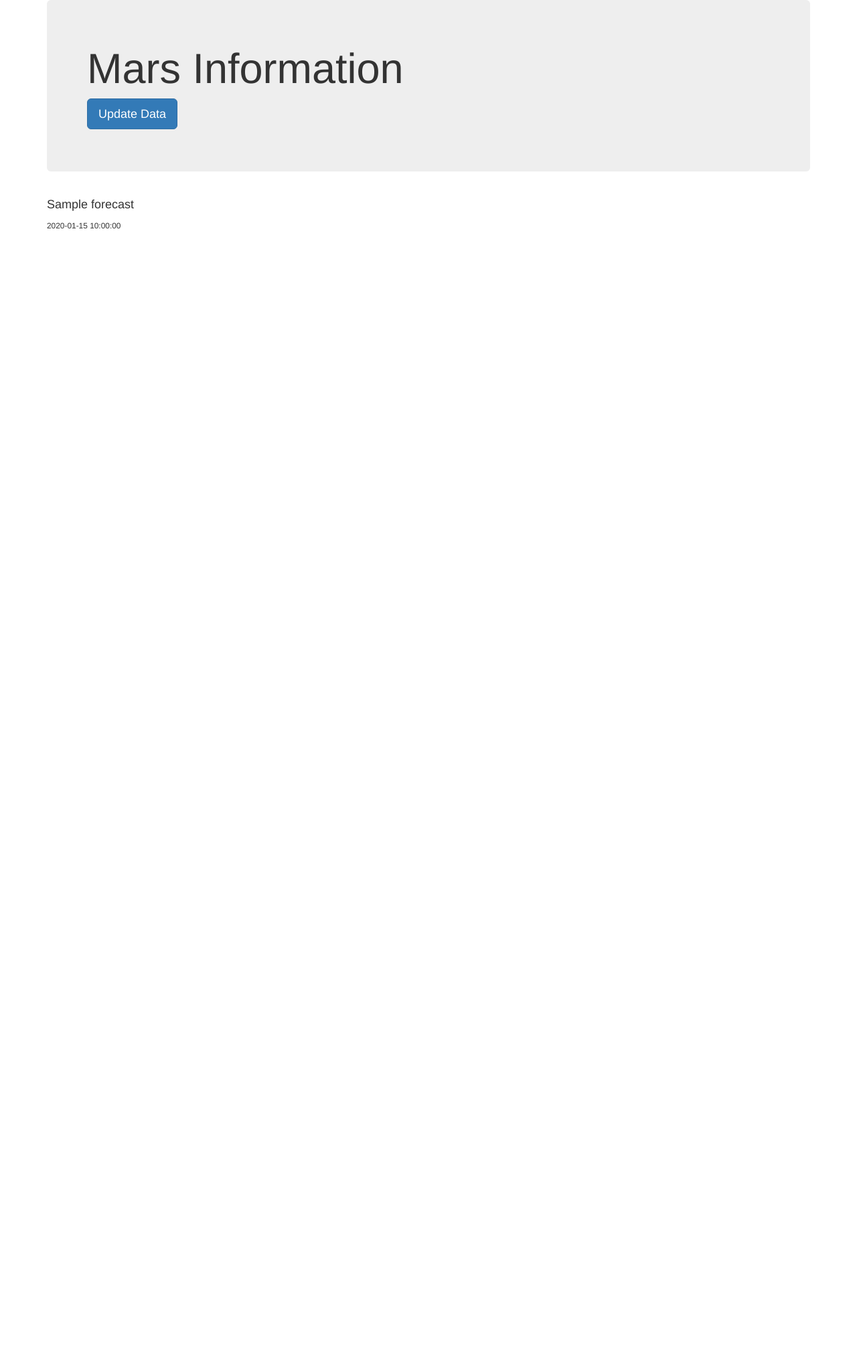
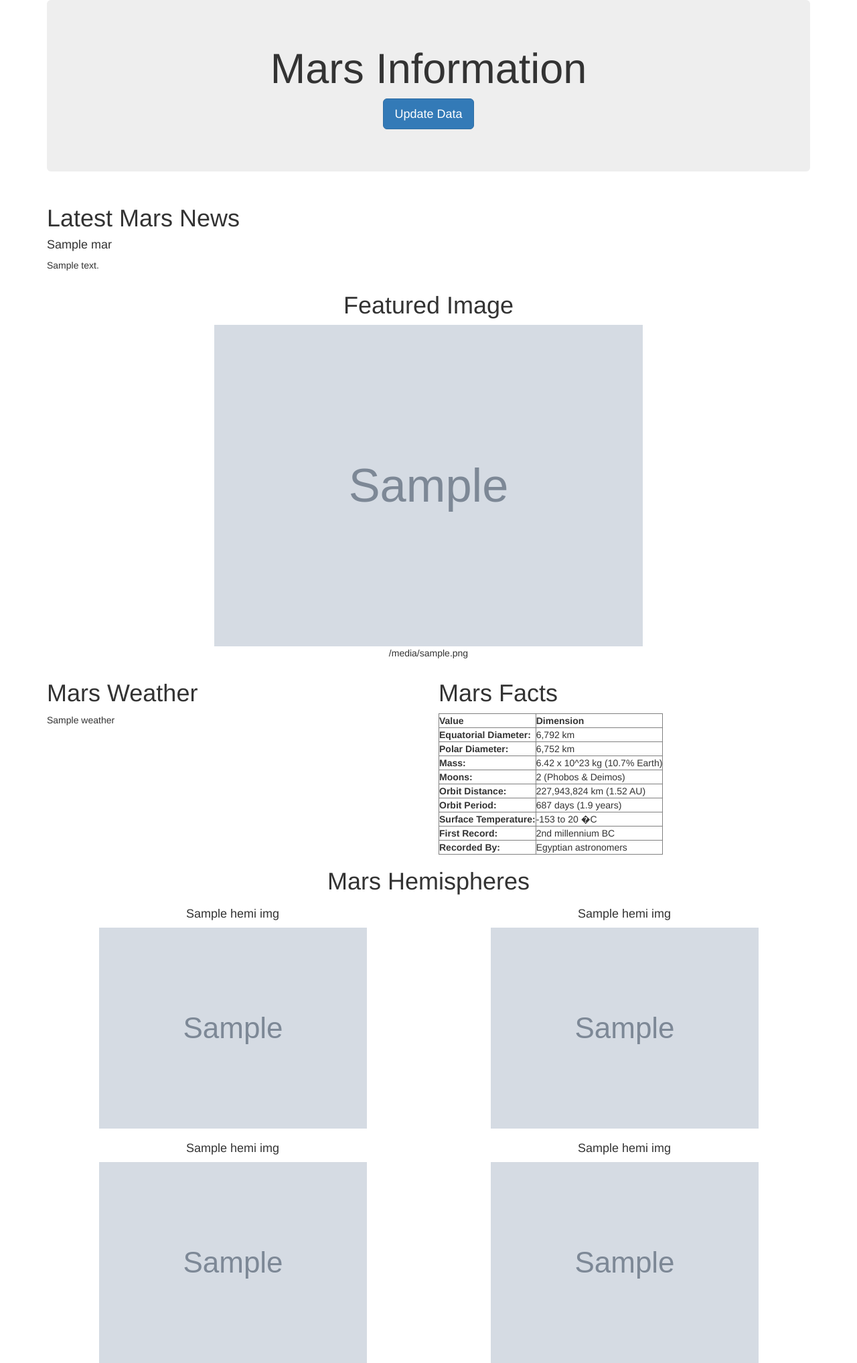
Before and after one commit to llreber/MarsProject, a Flask app: template templates/index.html in a window 1280 px wide. Shown: the whole page at 67% size. Before the commit the page ends 342 px from the top, so only its background shows below. Run offline with Flask 2, Linux system fonts and the light colour scheme; the template is opened without the code that fills it: most values are stand-ins (such as "Sample title", 1, 10 or a date in 2020); grey boxes marked "Sample" are stand-in pictures; some libraries are stand-ins or nearby versions.

Commit message:
final homework

```diff
--- a/app.py
+++ b/app.py
@@ -30,8 +30,6 @@ def scrape():
     # Store results into a dictionary
     mars.update({}, mars_data, upsert=True)
 
-    # Insert forecast into database
-
     # Redirect back to home page
     return redirect("/", code=302)
 
--- a/templates/index.html
+++ b/templates/index.html
@@ -12,21 +12,118 @@
 <body>
 
     <div class="container">
-        <div class="jumbotron">
-            <h1>Mars Information</h1>
+        <div class="jumbotron text-center">
+                <h1>Mars Information</h1>
+                <p><a class="btn btn-primary btn-lg" href="/scrape" role="button">Update Data</a></p>
+        </div>
+        <!-- display the latest Mars news from the scrape function -->
+        <div class="row">
+            <div class="col-md-12">
+                <h1 class="heading">Latest Mars News</h1>
+                <h4 class="heading">{{mars.title}}</h4>
+                <p>{{mars.body}}</p>
+            </div>
+        </div>
 
-            <!-- Create a button to trigger the scrape -->
-            <p><a class="btn btn-primary btn-lg" href="/scrape" role="button">Update Data</a></p>
+        <!-- display the featured image scraped from the JPL website -->
+        <div class="row text-center">
+            <div class="col-md-12">
+                <h1 class="heading">Featured Image</h1>
+                <img width="640" src={{mars.feat_img}} alt="featured image"/>
+                <p>{{mars.feat_img}}</p>
+             </div>
+        </div>
+
+        <!-- display the latest Mars weather tweet on left half of page -->
+        <div class="row">
+            <div class="col-md-6">
+                <h1 class="heading">Mars Weather</h1>
+                <p>{{mars.weather}}</p>
+             </div>
+
+            <!-- display the Mars facts table of the right half of page -->
+             <div class="col-md-6">
+                 <h1>Mars Facts</h1>
+                <table border="1" class="dataframe">
+                    <thead>
+                      <tr style="text-align: right;">
+                        <th>Value</th>
+                        <th>Dimension</th>
+                      </tr>
+                    </thead>
+                    <tbody>
+                      <tr>
+                        <th>Equatorial Diameter:</th>
+                        <td>6,792 km</td>
+                      </tr>
+                      <tr>
+                        <th>Polar Diameter:</th>
+                        <td>6,752 km</td>
+                      </tr>
+                      <tr>
+                        <th>Mass:</th>
+                        <td>6.42 x 10^23 kg (10.7% Earth)</td>
+                      </tr>
+                      <tr>
+                        <th>Moons:</th>
+                        <td>2 (Phobos &amp; Deimos)</td>
+                      </tr>
+                      <tr>
+                        <th>Orbit Distance:</th>
+                        <td>227,943,824 km (1.52 AU)</td>
+                      </tr>
+                      <tr>
+                        <th>Orbit Period:</th>
+                        <td>687 days (1.9 years)</td>
+                      </tr>
+                      <tr>
+                        <th>Surface Temperature:</th>
+                        <td>-153 to 20 �C</td>
+                      </tr>
+                      <tr>
+                        <th>First Record:</th>
+                        <td>2nd millennium BC</td>
+                      </tr>
+                      <tr>
+                        <th>Recorded By:</th>
+                        <td>Egyptian astronomers</td>
+                      </tr>
+                    </tbody>
+                  </table>
+             </div>
+        </div>
+        <div class="row">
+          <div class="col-md-12">
+              <h1 class="heading text-center">Mars Hemispheres</h1>
+          </div>
+      </div>
+
+      <!-- display the Mars hemispheres images in two rows of two images each -->
+        <div class="row">
+            <div class="col-md-6  text-center">
+                <h4 class="heading">{{mars.hemi_img.0.title}}</h4>
+                <img width="400" src={{mars.hemi_img.0.url}} alt="featured image"/>
+                <h4>   </h4>
+            </div>
+             <div class="col-md-6  text-center">
+                <h4 class="heading">{{mars.hemi_img.1.title}}</h4>
+                <img width="400" src={{mars.hemi_img.1.url}} alt="featured image"/>
+                <h4>   </h4>
+             </div>
 
         </div>
 
         <div class="row">
-            <div class="col-md-12">
-                <h4 class="heading">{{weather.forecast}}</h4>
-                <small>{{weather.time}}</small>
+            <div class="col-md-6 text-center">
+                <h4 class="heading">{{mars.hemi_img.2.title}}</h4>
+                <img width="400" src={{mars.hemi_img.2.url}} alt="featured image"/>
+
+            </div>
+             <div class="col-md-6 text-center">
+                <h4 class="heading">{{mars.hemi_img.3.title}}</h4>
+                <img width="400" src={{mars.hemi_img.2.url}} alt="featured image"/>
             </div>
         </div>
-
     </div>
 
 </body>
```
Also changed, not shown: scrape_mars.py (+80 -19 lines), 2 other files.
